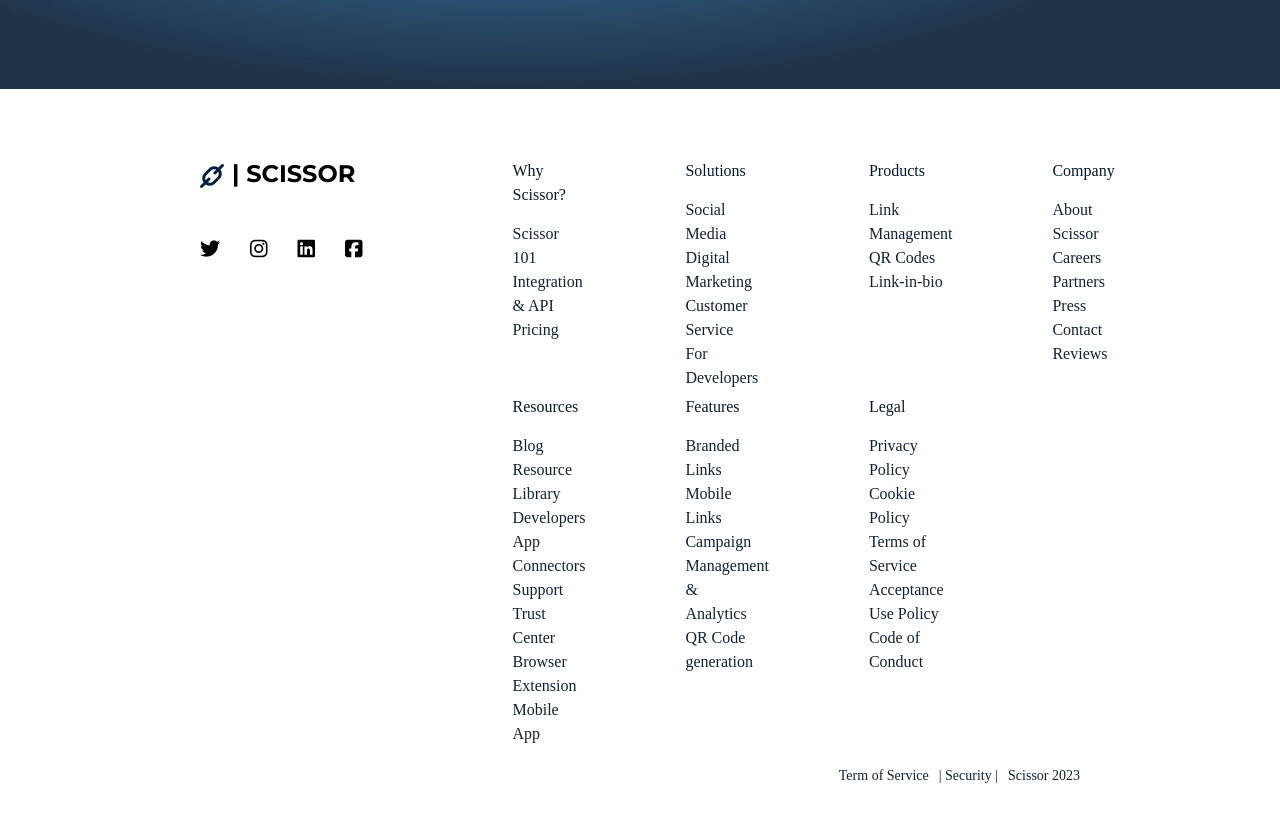
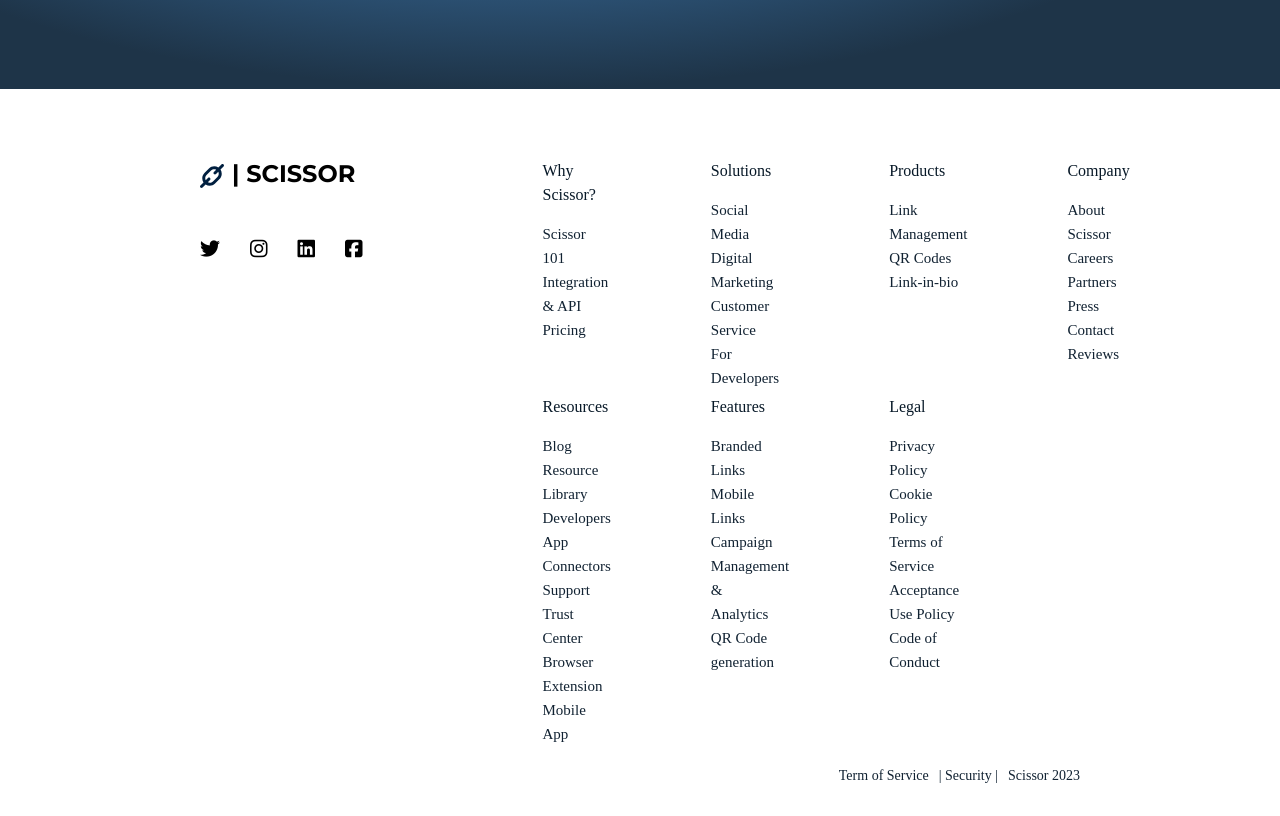
Before and after one commit to JesseZeph/alt_school_first_semester_assignment, a plain HTML site: page index.html in a window 1280 px wide. Shown: the part 4880-5696 px from the top of the page. Drawn offline with Linux system fonts and the light colour scheme; a web font is replaced by a local one.

Commit message:
job done

```diff
--- a/assets/css/styles.css
+++ b/assets/css/styles.css
@@ -621,7 +621,7 @@
   flex-direction: row;
   margin: 50px 100px 30px 100px;
   padding: 20px 100px 0 100px;
-  gap: 150px;
+  gap: 180px;
 }
 
 .footer-list {
@@ -641,7 +641,7 @@
 
 .footer li {
   color: var(--neutral-800, #112232);
-  font-size: 16px;
+  font-size: 15px;
   font-family: "Gilroy-Medium";
   line-height: 24px;
   cursor: pointer;
@@ -683,5 +683,4 @@
   line-height: 20px;
   position: absolute;
   right: 0;
-  /* align-items: flex-end; */
 }
```
